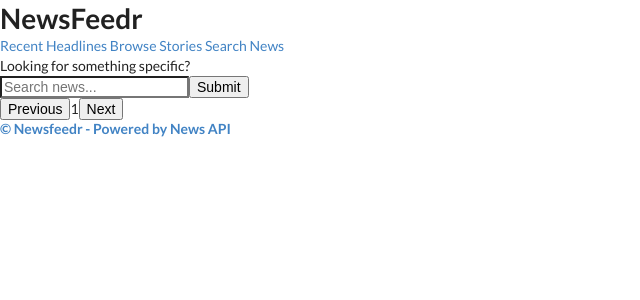
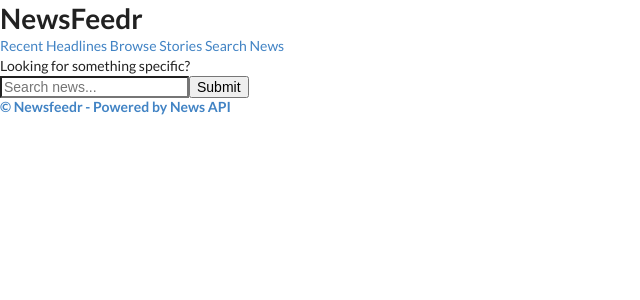
Before and after one commit to yutingcxiang/newsfeedr, a React (Create React App) app in the folder client/: page /search in a window 1280 px wide. Shown: the top 300 px of the page, without its empty margins (0-640 px from the left). Built offline with nearby package versions, Linux system fonts and the light colour scheme.

Commit message:
Update pagination to only render when there are results

```diff
--- a/client/src/components/articles/ResultsList.js
+++ b/client/src/components/articles/ResultsList.js
@@ -36,12 +36,18 @@ class ResultsList extends Component {
   }
 
   render() {
-    return(
-      <div>
+    if (this.props.results.length > 0){
+      return(<div>
         <button onClick={this.previousPage}>Previous</button>
         <label>{this.state.page}</label>
         <button onClick={this.nextPage}>Next</button>
         {this.renderResults()}
+      </div>
+    )
+  }
+
+    return(
+      <div>
       </div>
     )
   }
```
